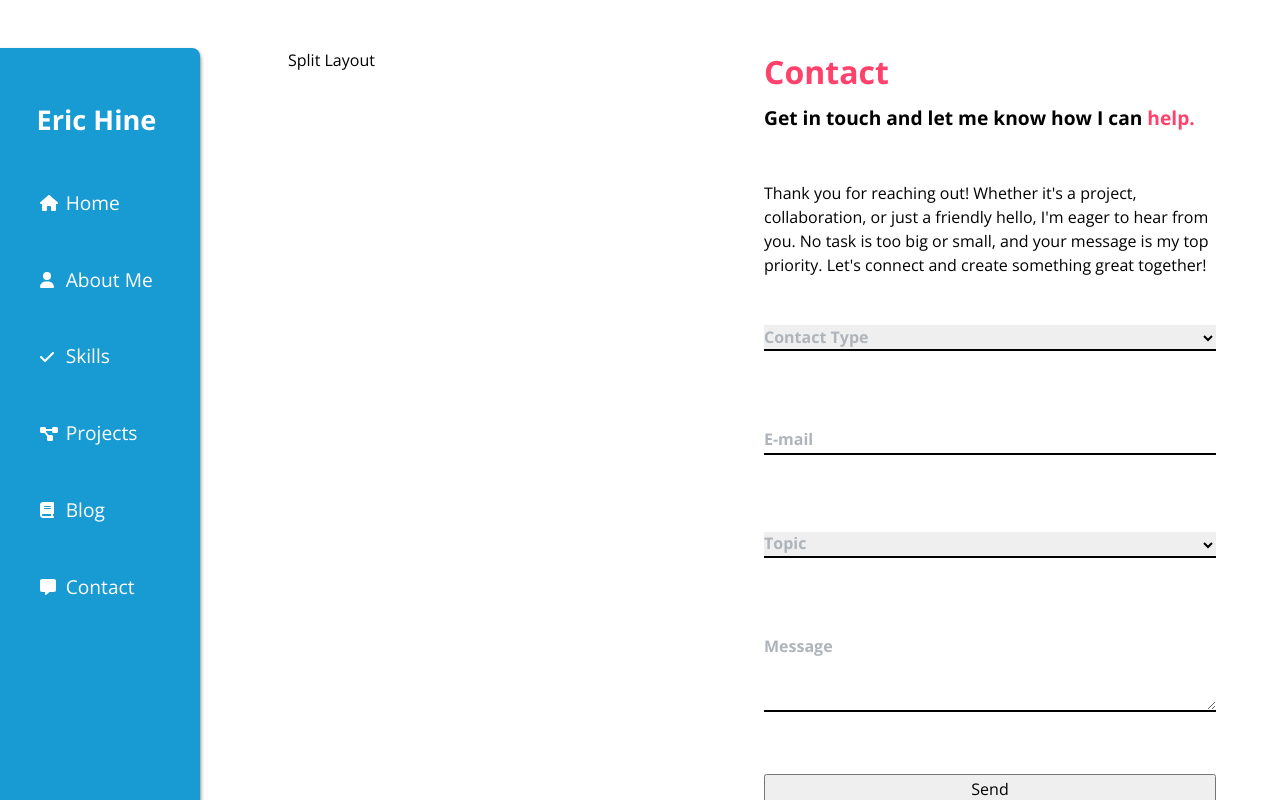
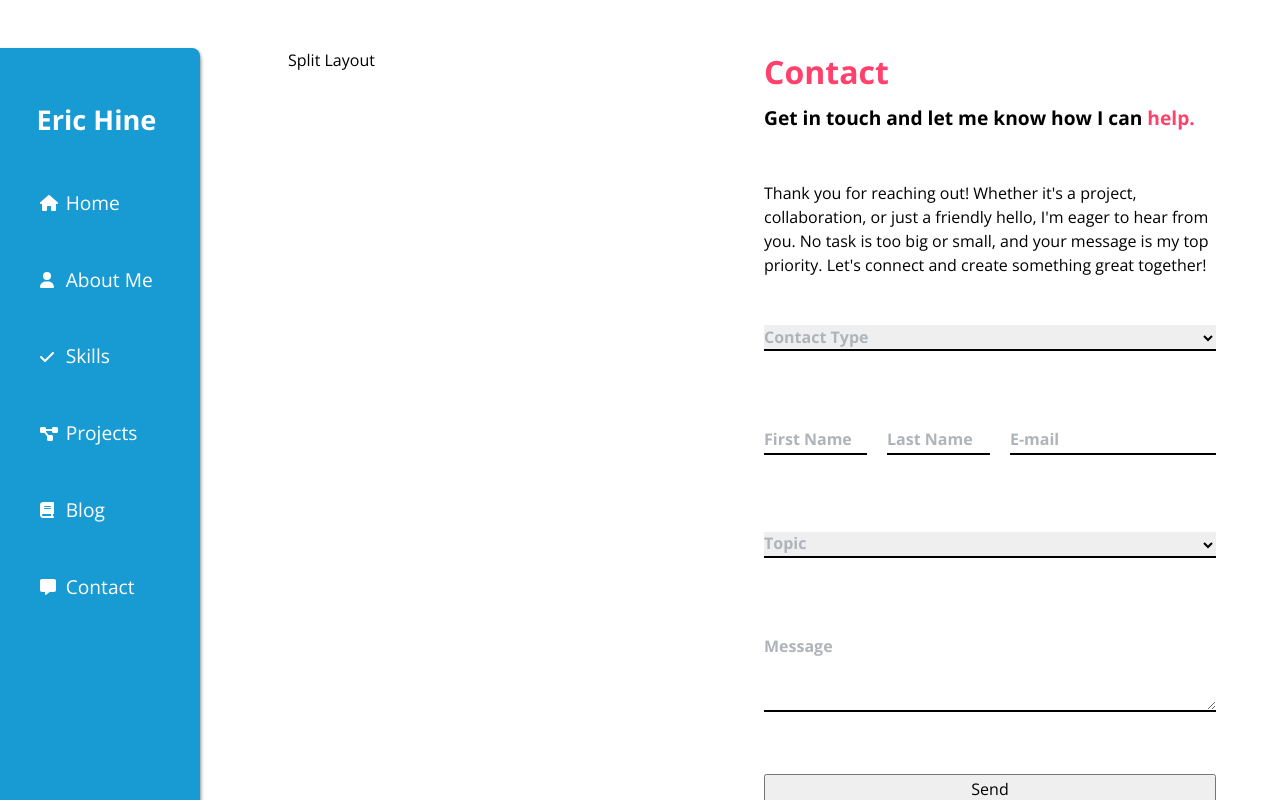
Before and after one commit to R-Daneel0livaw/portfolio, a React (Vite) app: page /contact in a window 1280 px wide. Shown: the top 800 px of the page. Built offline with nearby package versions, Linux system fonts and the light colour scheme; a web font is replaced by a local one.

Commit message:
Show FN and LN if type is blank as well as individual.

```diff
--- a/src/components/ContactForm/ContactForm.tsx
+++ b/src/components/ContactForm/ContactForm.tsx
@@ -81,7 +81,7 @@ const ContactForm = () => {
           </div>
         )}
 
-        {contactType == "individual" && (
+        {(contactType == "individual" || contactType == "") && (
           <div
             className={`${styles.fieldHolder} ${styles.identificationChild}`}
           >
@@ -100,7 +100,7 @@ const ContactForm = () => {
           </div>
         )}
 
-        {contactType == "individual" && (
+        {(contactType == "individual" || contactType == "") && (
           <div
             className={`${styles.fieldHolder} ${styles.identificationChild}`}
           >
@@ -163,6 +163,7 @@ const ContactForm = () => {
         <textarea
           value={message}
           onChange={(e) => setMessage(e.target.value)}
+          required
         />
       </label>
 
```
